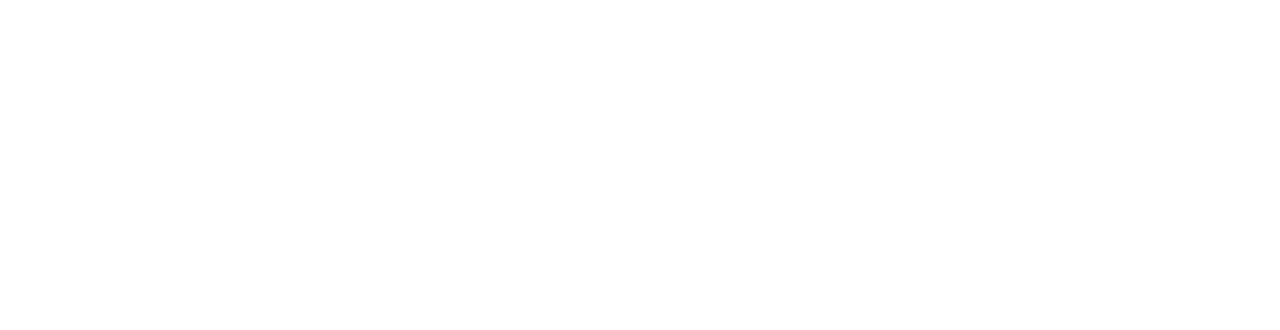
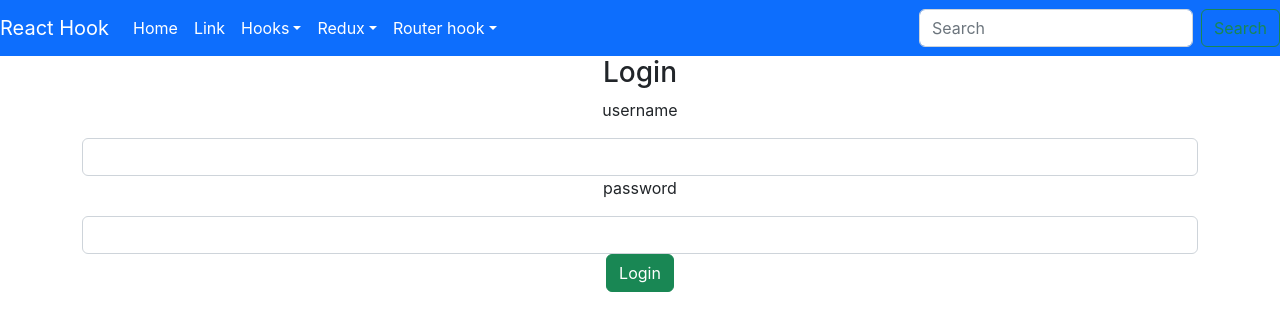
Before and after one commit to AVan-Git/Basic-ReactJS, a React (Create React App) app in the folder react_buoi10/: page /hook-form in a window 1280 px wide. Before the commit this address had no page. Shown: the top 330 px of the page. Built offline with nearby package versions, Linux system fonts and the light colour scheme.

Commit message:
demo navigate

```diff
--- a/react_buoi10/src/components/HearHome.jsx
+++ b/react_buoi10/src/components/HearHome.jsx
@@ -93,6 +93,29 @@
 
               </div>
             </li>
+
+            <li className="nav-item dropdown">
+              <NavLink
+                className="nav-link dropdown-toggle"
+                to="#"
+                id="dropdownId"
+                data-bs-toggle="dropdown"
+                aria-haspopup="true"
+                aria-expanded="false"
+              >
+                Router hook
+              </NavLink>
+              <div className="dropdown-menu" aria-labelledby="dropdownId">
+                <NavLink className="dropdown-item" to="/hook-form">
+                  Demo router navigate
+                </NavLink>
+
+                <NavLink className="dropdown-item" to="/">
+                  My home
+                </NavLink>
+
+              </div>
+            </li>
           </ul>
           <form className="d-flex my-2 my-lg-0">
             <input
--- a/react_buoi10/src/index.js
+++ b/react_buoi10/src/index.js
@@ -15,6 +15,8 @@
 import { store } from "./redux/configStore";
 import DemoNumber from "./pages/UseRedux/DemoNumber/DemoNumber";
 import DemoFacebookApp from "./pages/UseRedux/DemoFacebookApp/DemoFacebookApp";
+import ReactForm from "./pages/HookRouters/ReactForm/ReactForm";
+import Profile from "./pages/HookRouters/ReactForm/Profile";
 
 const root = ReactDOM.createRoot(document.getElementById("root"));
 root.render(
@@ -29,6 +31,8 @@
           <Route path="use_ref" element={<UseRefDemo />}></Route>
           <Route path="redux_number" element={<DemoNumber />}></Route>
           <Route path="redux_facebook_app" element={<DemoFacebookApp />}></Route>
+          <Route path="hook-form" element={<ReactForm />}></Route>
+          <Route path="hook-profile" element={<Profile />}></Route>
         </Route>
       </Routes>
     </BrowserRouter>
--- /dev/null
+++ b/react_buoi10/src/pages/HookRouters/ReactForm/Profile.jsx
@@ -0,0 +1,9 @@
+import React from 'react'
+
+export default function Profile() {
+  return (
+    <div>
+      Profile
+    </div>
+  )
+}
--- /dev/null
+++ b/react_buoi10/src/pages/HookRouters/ReactForm/ReactForm.jsx
@@ -0,0 +1,87 @@
+import React, { useRef } from "react";
+import { useNavigate } from "react-router-dom";
+
+export default function ReactForm() {
+  const navigate = useNavigate();
+
+  const userLoginRef = useRef({
+    userName: "",
+    passWord: "",
+  });
+
+  const handleChange = (e) => {
+    let { id, value } = e.target;
+
+    userLoginRef.current[id] = value;
+    console.log(
+      "🚀 ~ file: ReactForm.jsx:17 ~ handleChange ~ userLoginRef:",
+      userLoginRef.current
+    );
+  };
+
+  //
+  const handleSubmit = async (e) => {
+    e.preventDefault();
+    console.log("handleSubmit -  ", userLoginRef.current);
+
+    //mo ta su dung api
+    let promise = new Promise((resolve, fail) => {
+      console.log("promise");
+      setTimeout(() => {
+        if (userLoginRef.current.userName == "cybersoft") {
+          console.log("Đăng nhập api");
+          resolve("Đăng nhập thành công");
+        } else {
+          fail("tai khoan khong dung !!");
+        }
+      }, 3000);
+    });
+
+    // let result = await promise;
+    // se chay khi fun - resolve ddược gọi
+    promise.then((result) => {
+      console.log("35 - " + result);
+
+      navigate("/profile");
+    });
+
+    // se chay khi fun - fail ddược gọi
+    promise.catch((error) => {
+      console.log("handleSubmit -- " + error);
+
+      navigate("/error");
+    });
+  };
+  return (
+    <>
+      <form className="container" onSubmit={handleSubmit}>
+        <h3>Login</h3>
+        <div className="form-group">
+          <p>username</p>
+          <input
+            type="text"
+            className="form-control"
+            id="userName"
+            onChange={handleChange}
+          />
+        </div>
+
+        <div className="form-group">
+          <p>password</p>
+          <input
+            type="password"
+            className="form-control"
+            id="passWord"
+            onChange={handleChange}
+          />
+        </div>
+
+        <div className="form-group">
+          <button type="submit" class="btn btn-success">
+            Login
+          </button>
+        </div>
+      </form>
+    </>
+  );
+}
```
Also changed, not shown: react_buoi10/images/img_router.png (added), 1 other file (tests, documents, lock files or other folders).
